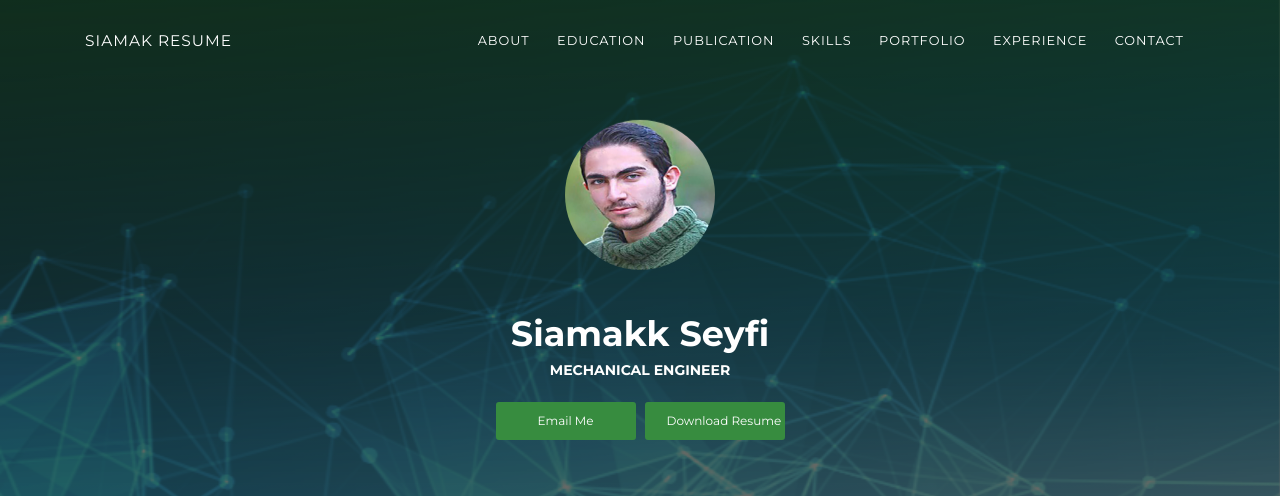
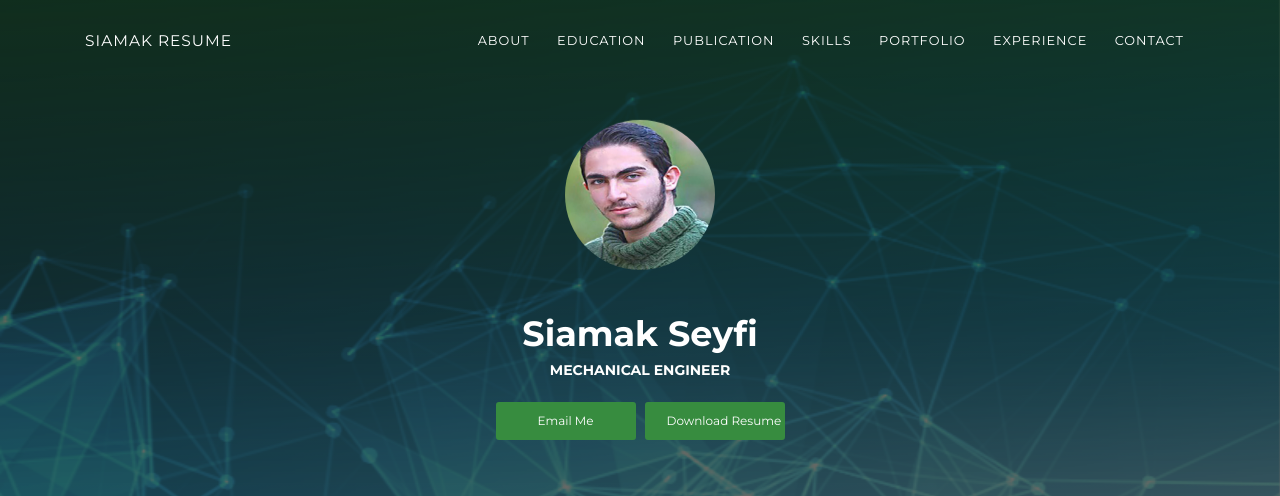
Before and after one commit to smkseyfi/Siamak_seyfi.github.io, a plain HTML site: page index.html in a window 1280 px wide. Shown: the top 496 px of the page. Drawn offline with Linux system fonts and the light colour scheme.

Commit message:
Update index.html

```diff
--- a/index.html
+++ b/index.html
@@ -52,7 +52,7 @@
       <div class="container">
         <div class="content-center">
           <div class="cc-profile-image"><a href="images/myfoto.jpg"><img src="images/myfoto.jpg" alt="Image"/></a></div>
-          <div class="h2 title">Siamakk Seyfi</div>
+          <div class="h2 title">Siamak Seyfi</div>
           <p class="category text-white">Mechanical Engineer</p><a class="btn btn-primary smooth-scroll mr-2" href="#contact" data-aos="zoom-in" data-aos-anchor="data-aos-anchor">Email Me</a><a class="btn btn-primary" href="cv/main.pdf" data-aos="zoom-in" data-aos-anchor="data-aos-anchor">Download Resume</a>
         </div>
       </div>
```
